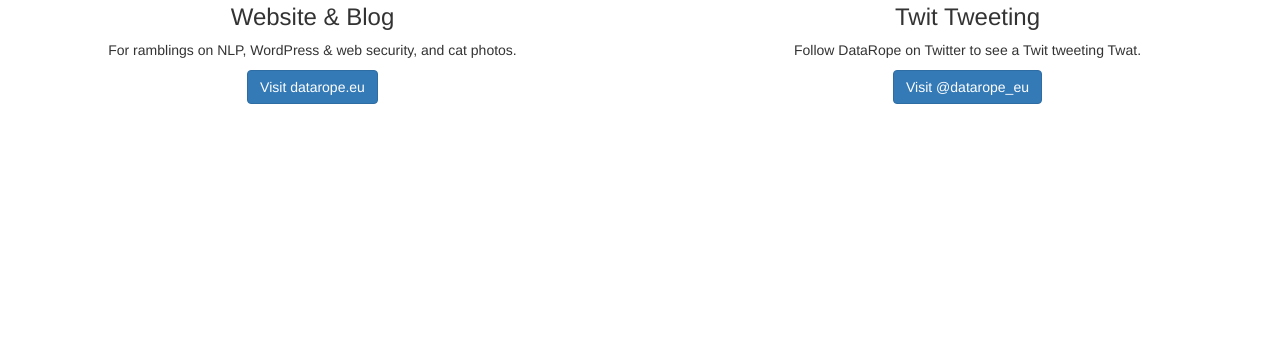
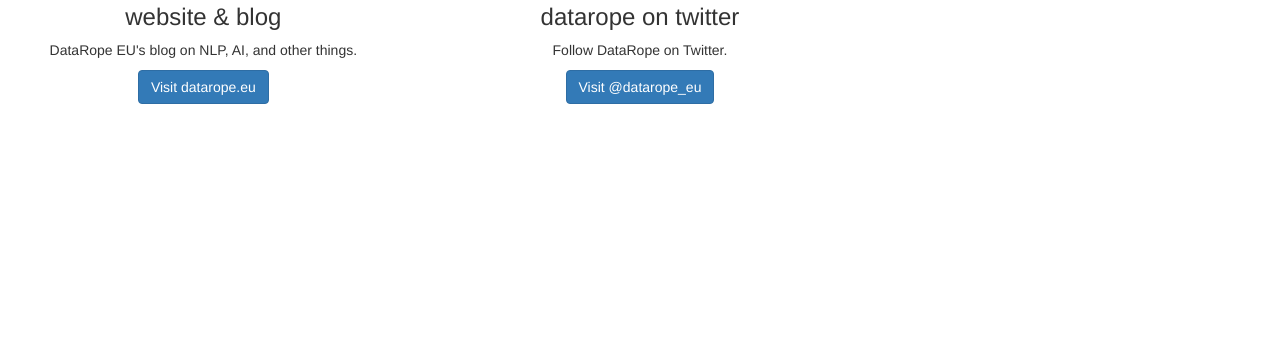
Before and after one commit to datarope-eu/datarope-eu.github-OLD, a plain HTML site: page index.html in a window 1280 px wide. Shown: the part 451-800 px from the top of the page. Drawn offline with nearby package versions, Linux system fonts and the light colour scheme.

Commit message:
Updated link description for site and Twitter

```diff
--- a/index.html
+++ b/index.html
@@ -52,20 +52,20 @@
 </div>
 
 <div class="row text-center">
-  <div class="col-sm-6">
+  <div class="col-sm-4">
     <div class="card text-white bg-secondary mb-3">
       <div class="card-body">
-        <h3 class="card-title">Website & Blog</h3>
-        <p class="card-text">For ramblings on NLP, WordPress & web security, and cat photos.</p>
+        <h3 class="card-title">website & blog</h3>
+        <p class="card-text">DataRope EU's blog on NLP, AI, and other things.</p>
         <a href="https://www.datarope.eu" class="btn btn-primary">Visit datarope.eu</a>
       </div>
     </div>
   </div>
-  <div class="col-sm-6">
+  <div class="col-sm-4">
     <div class="card text-white bg-secondary mb-3">
       <div class="card-body">
-        <h3 class="card-title">Twit Tweeting</h3>
-        <p class="card-text">Follow DataRope on Twitter to see a Twit tweeting Twat.</p>
+        <h3 class="card-title">datarope on twitter</h3>
+        <p class="card-text">Follow DataRope on Twitter.</p>
         <a href="https://twitter.com/datarope_eu" class="btn btn-primary">Visit @datarope_eu</a>
       </div>
     </div>
```
